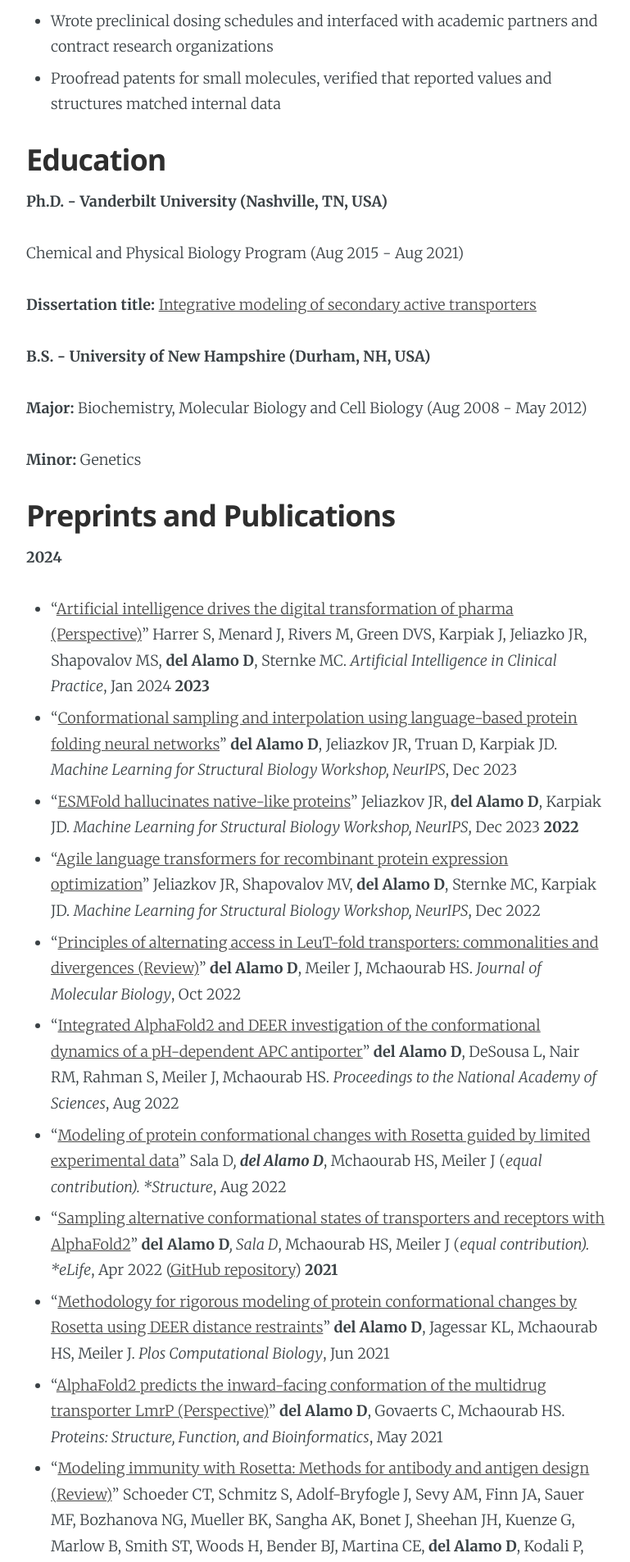
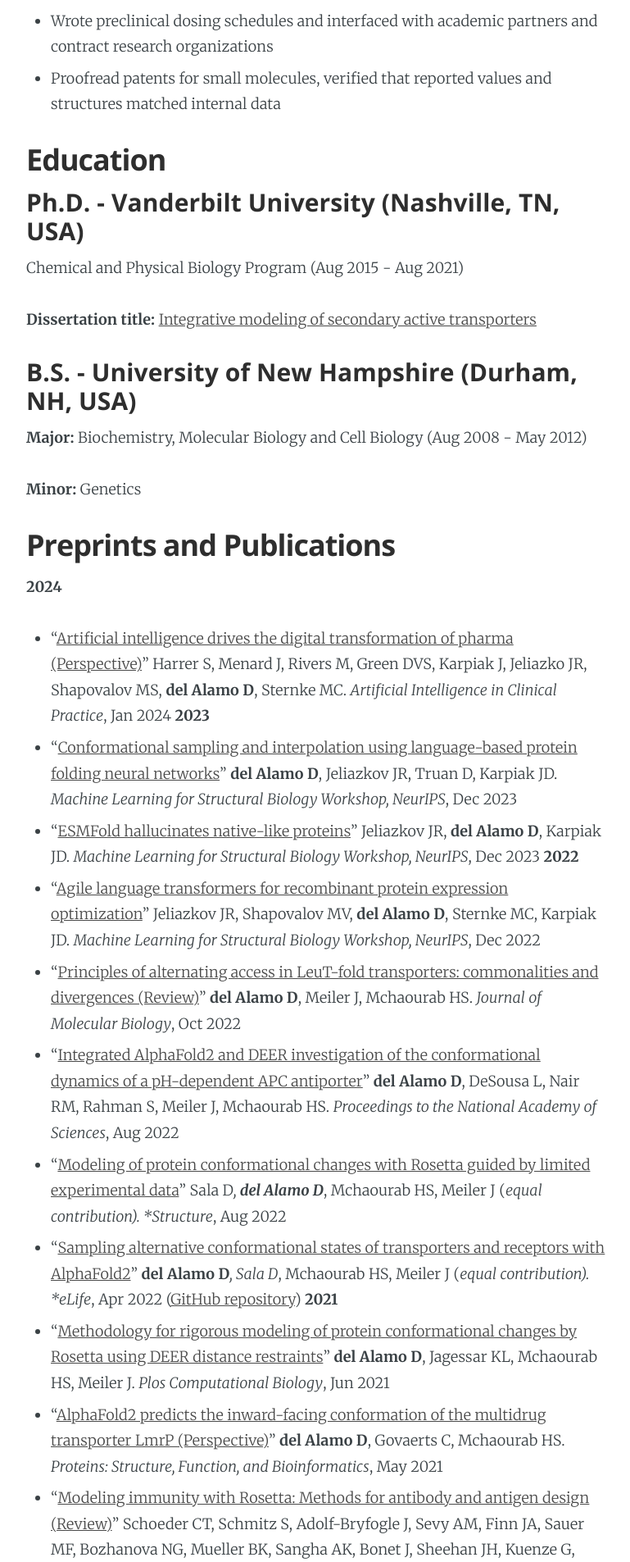
Before and after one commit to delalamo/delalamo.github.io, a Jekyll site: the page built from about.md, in a window 1280 px wide. Shown: the part 4084-5989 px from the top of the page at 82% size, without its empty margins (253-1022 px from the left). Built offline with Jekyll 4.4.1, drawn with Linux system fonts in a browser that asks for light colours.

Commit message:
Fixing some headers

```diff
--- a/about.md
+++ b/about.md
@@ -70,13 +70,13 @@ Cell: +1 (617) 869 2425
 *   Proofread patents for small molecules, verified that reported values and structures matched internal data
 
 ## Education
-**Ph.D. - Vanderbilt University (Nashville, TN, USA)**
+### Ph.D. - Vanderbilt University (Nashville, TN, USA)
 
 Chemical and Physical Biology Program (Aug 2015 - Aug 2021)
 
 **Dissertation title:** [Integrative modeling of secondary active transporters](https://ir.vanderbilt.edu/handle/1803/16929)
 
-**B.S. - University of New Hampshire (Durham, NH, USA)**
+### B.S. - University of New Hampshire (Durham, NH, USA)
 
 **Major:** Biochemistry, Molecular Biology and Cell Biology (Aug 2008 - May 2012)
 
```
